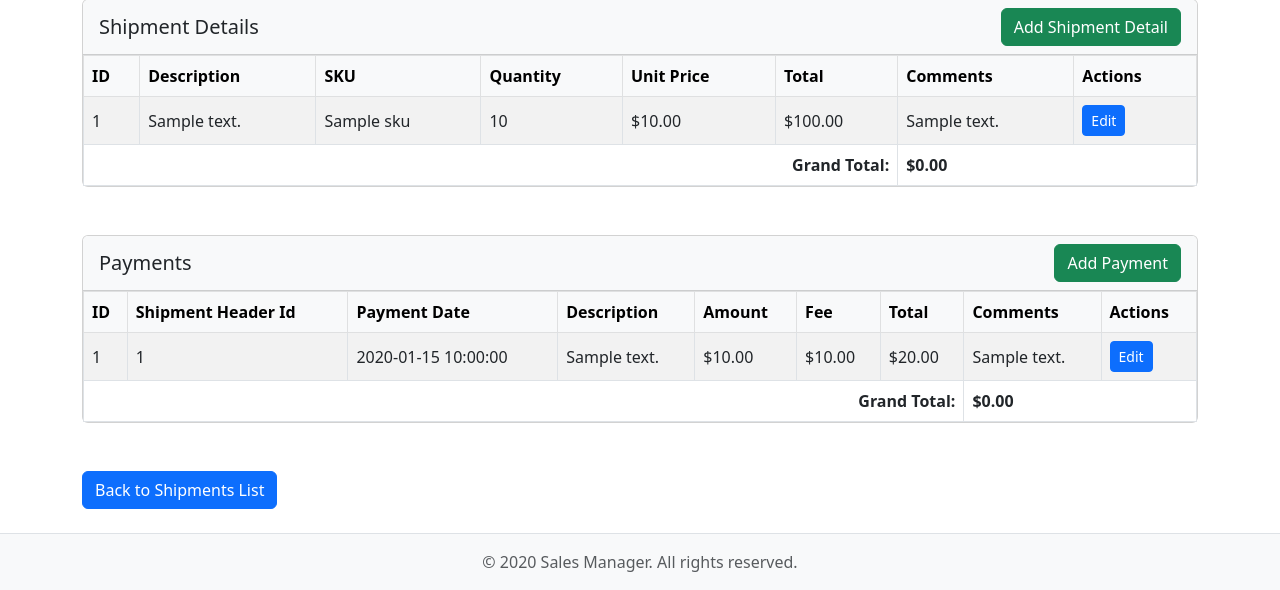
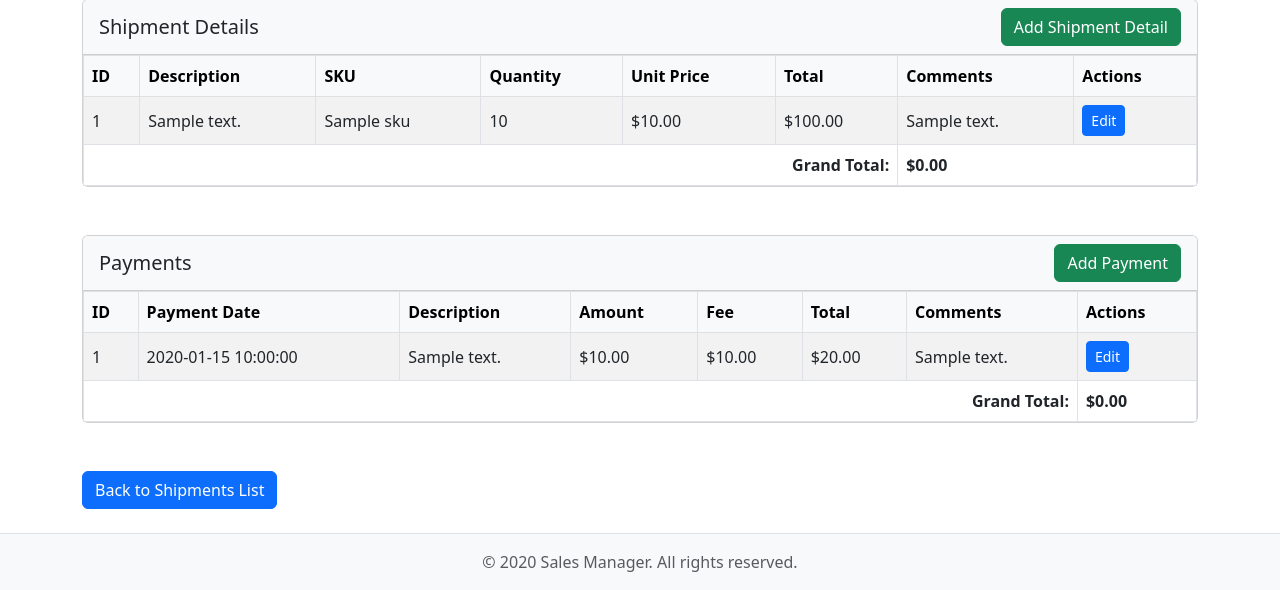
Before and after one commit to zee-zaffar/sales-manager, a Flask app: template templates/shipment_details.html in a window 1280 px wide. Shown: the part 375-965 px from the top of the page. Run offline with Flask 3, Linux system fonts and the light colour scheme; the template is opened without the code that fills it: most values are stand-ins (such as "Sample title", 1, 10 or a date in 2020).

Commit message:
shipment detail and payment update working

```diff
--- a/main.py
+++ b/main.py
@@ -31,7 +31,7 @@ def products():
 
 @app.route("/process_receipts")
 def get_receipts():
-    # Process receipts from file and fetch details
+    # Process Etsy receipts from utils\receipts.txt file
     return process_receipts()
 
 @app.route("/suppliers")
@@ -140,11 +140,15 @@ def submit_shipment():
 def new_payment(shipment_id):
     return render_template('payment_entry.html', shipment_id=shipment_id)
 
-@app.route('/shipments/<int:shipment_id>/details/update', methods=['POST'])
-def update_detail_modal(shipment_id):
+# Update shipment detail form submit
+@app.route('/shipments/<int:header_id>/details/update', methods=['POST'])
+def update_detail_modal(header_id):
+
+    detail_id = request.form.get('detail_id')
+
     try:
         data = {
-            'detail_id': request.form.get('detail_id'),
+            'detail_id': detail_id,
             'description': request.form.get('description'),
             'sku': request.form.get('sku'),
             'quantity': request.form.get('quantity'),
@@ -152,7 +156,7 @@ def update_detail_modal(shipment_id):
             'comments': request.form.get('comments')
         }
 
-        response = requests.put(f"{sales_manager_api_url}/shipments/{shipment_id}/details/{data['detail_id']}", json=data)
+        response = requests.put(f"{sales_manager_api_url}/shipments/{header_id}/details/{detail_id}", json=data)
         response.raise_for_status()
 
         flash('Shipment detail updated successfully!', 'success')
@@ -160,10 +164,13 @@ def update_detail_modal(shipment_id):
         print(f"Error updating shipment detail: {e}")
         flash('Error updating shipment detail.', 'error')
 
-    return redirect(url_for('shipment_details', shipment_id=shipment_id))
+    return redirect(url_for('shipment_details', shipment_id=header_id))
 
-@app.route('/shipments/<int:shipment_id>/payments/update', methods=['POST'])
-def update_payment_modal(shipment_id):
+# update payment form submit
+@app.route('/shipments/<int:header_id>/payments/update', methods=['POST'])
+def update_payment_modal(header_id):
+
+    payment_id = int(request.form.get('payment_id'))
     try:
         data = {
             'payment_id': request.form.get('payment_id'),
@@ -174,7 +181,7 @@ def update_payment_modal(shipment_id):
             'comments': request.form.get('comments')
         }
 
-        response = requests.put(f"{sales_manager_api_url}/payments/{data['payment_id']}", json=data)
+        response = requests.put(f"{sales_manager_api_url}/shipments/{header_id}/payments/{payment_id}", json=data)
         response.raise_for_status()
 
         flash('Payment updated successfully!', 'success')
@@ -182,9 +189,9 @@ def update_payment_modal(shipment_id):
         print(f"Error updating payment: {e}")
         flash('Error updating payment.', 'error')
 
-    return redirect(url_for('shipment_details', shipment_id=shipment_id))
+    return redirect(url_for('shipment_details', shipment_id=header_id))
 
-# New route to handle payment form submission
+# Add new payment form submit
 @app.route('/shipments/<int:shipment_header_id>/payments/add', methods=['POST'])
 def add_payment_modal(shipment_header_id):
     new_payment = {
@@ -342,7 +349,5 @@ def get_order(order_no):
         print(f"Error fetching order {order_no}: {e}")
         return {"success": False, "error": str(e)}, 404
 
-
-
 if __name__ == "__main__":
     app.run(debug=True, port=7092)
--- a/templates/shipment_details.html
+++ b/templates/shipment_details.html
@@ -317,7 +317,6 @@
                 <thead class="table-light">
                     <tr>
                         <th>ID</th>
-                        <th>Shipment Header Id</th>
                         <th>Payment Date</th>
                         <th>Description</th>
                         <th>Amount</th>
@@ -332,7 +331,6 @@
                         {% set payment_total = payment.amount + payment.fee %}
                     <tr>
                         <td>{{ payment.id }}</td>
-                        <td>{{ payment.shipment_header_id }}</td>
                         <td>{{ payment.payment_date }}</td>
                         <td>{{ payment.description }}</td>
                         <td>${{ '%.2f' % (payment.amount) }}</td>
@@ -341,7 +339,7 @@
                         <td>{{ payment.comments }}</td>
                         <td>
                             <button type="button" class="btn btn-sm btn-primary"
-                                onclick="openEditPaymentModal({{ payment.id }}, '{{ payment.payment_date }}', '{{ payment.description }}', {{ payment.amount }}, {{ payment.fee }}, '{{ payment.comments }}')">
+                                onclick="openEditPaymentModal('{{ payment.id }}', '{{ payment.payment_date }}', '{{ payment.description }}', '{{ payment.amount }}', '{{ payment.fee }}', '{{ payment.comments }}')">
                                 Edit
                             </button>
                         </td>
```
